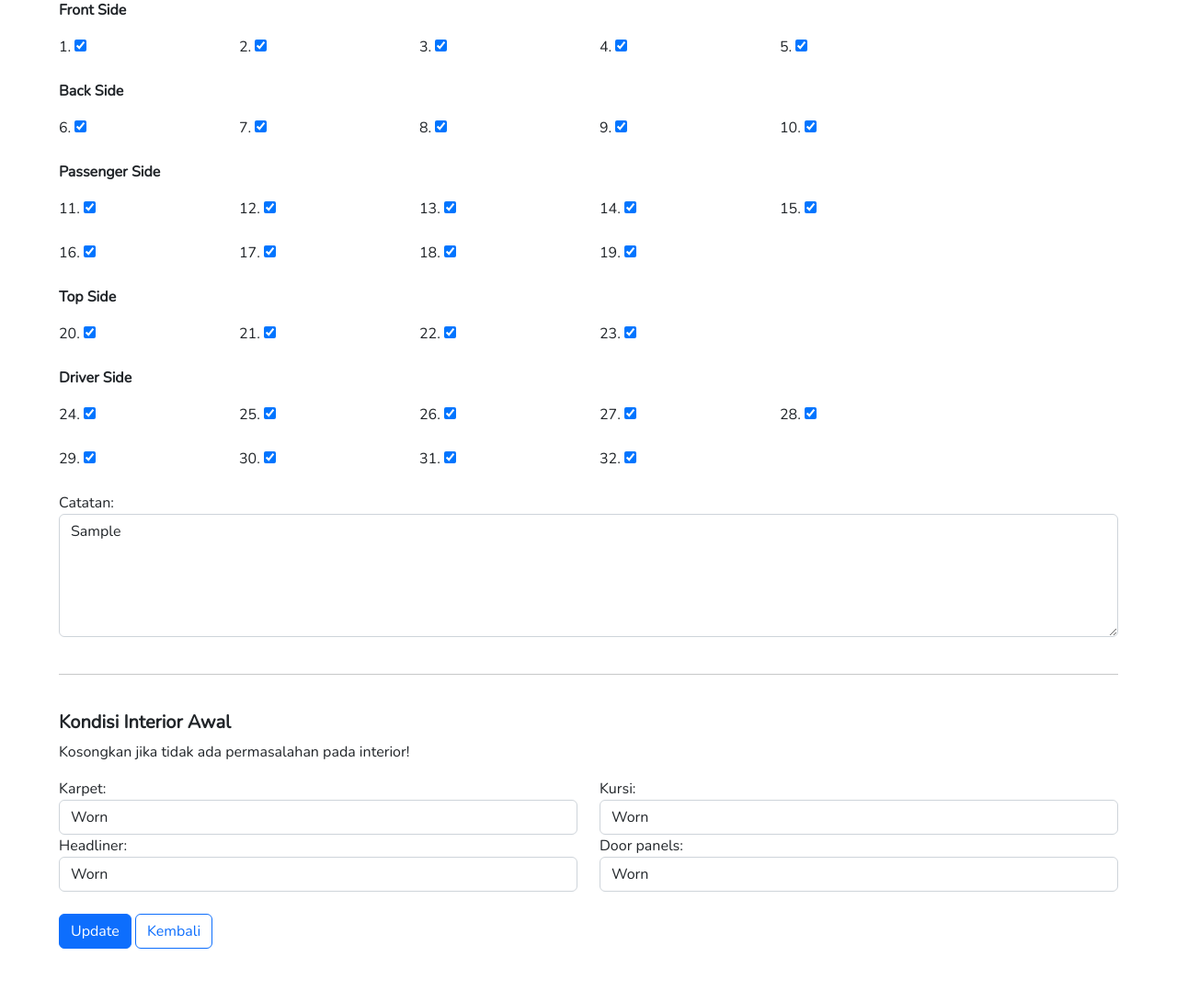
After one commit to arinilhaqq/siIMS, a Django app: template initialinspection/templates/update-initial-inspection.html in a window 1280 px wide. The commit adds this page. Shown: the part 1030-2120 px from the top of the page at 92% size. Run offline with Django 4.2, Linux system fonts and the light colour scheme; tables that the repository leaves empty hold one stand-in row (values such as "Sample post"); the template is opened without the code that fills it: values that come from a table or form of the project are taken from there, most other values are stand-ins (such as "Sample title", 1, 10 or a date in 2020); some libraries are stand-ins or nearby versions.

Commit message:
fix update keluhan appointment + implement update initial inspection

```diff
--- a/appointment/templates/appointment-list.html
+++ b/appointment/templates/appointment-list.html
@@ -121,9 +121,10 @@
                         <a class="btn btn-success" href="/create-initial-inspection/{{ appoint.id }}">Initial Inspection</a>
                       {% endif %}
                     {% endif %}
-
+                    {% if jabatan == 'Admin' and appoint.status != 'Finished' or jabatan == 'Service Advisor' and appoint.status != 'Finished' %}
+                    <a class="btn btn-warning" href="/update-appointment/{{ appoint.id }}">Update</a>
+                  {% endif %}
                     {% if jabatan == 'Admin' or jabatan == 'Service Advisor' %}
-                      <a class="btn btn-warning" href="/update-appointment/{{ appoint.id }}">Update</a>
                       <a class="btn btn-danger" href="/delete-appointment/{{ appoint.id }}" onclick="return confirm('Apakah Anda yakin untuk menghapus item ini?');">Delete</a>
                     {% endif %}
                     <button type="button" class="btn btn-primary" data-bs-dismiss="modal">Kembali</button>
--- /dev/null
+++ b/initialinspection/templates/update-initial-inspection.html
@@ -0,0 +1,434 @@
+update-II
+{% extends 'main.html' %} {% load static %}
+{% block meta %}
+<title>Initial Inspection | si-IMS</title>
+{% endblock meta %} {% block content %}
+  <style>
+    .required:after {
+      content:" *";
+      color: red;
+    }
+  </style>
+
+  <h1 align="center">Update Initial Inspection</h1>
+  <p align="center">Update Laporan Awal kondisi kendaraan pelanggan PT Inter Motor Sport</p>
+
+  <br>
+  <form action="" method="POST">
+    {% csrf_token %}
+    <h5><strong>Informasi Kepemilikan Awal</strong></h5>
+    <form method="POST">
+      <div class="row">
+        <div class="form-group col-md-4">
+            <label class="required" for="id_nomor_rangka">Nomor Rangka:</label>
+            <input type="text" class="form-control" name="nomor_rangka" maxlength="20" id="id_nomor_rangka" value="{{ inspection.nomor_rangka }}">
+          </div>
+          <div class="form-group col-md-4">
+            <label class="required" for="id_model_tipe">Model tipe:</label>
+            <input type="text" class="form-control" name="model_tipe" maxlength="255" id="id_model_tipe" value="{{ inspection.model_tipe }}">
+          </div>
+          <div class="form-group col-md-4">
+            <label class="required" for="id_nomor_mesin">Nomor mesin:</label>
+            <input type="text" class="form-control" name="nomor_mesin" maxlength="20" id="id_nomor_mesin" value="{{ inspection.nomor_mesin }}">
+          </div>
+        </div>
+        <div class="row">
+          <div class="form-group col-md-4">
+            <label class="required"for="id_warna_kendaraan">Warna kendaraan:</label>
+            <input type="text" class="form-control" name="warna_kendaraan" maxlength="50" id="id_warna_kendaraan" value="{{ inspection.warna_kendaraan }}">
+          </div>
+          <div class="form-group col-md-4">
+            <label for="id_tahun_kendaraan">Tahun kendaraan:</label>
+            <input type="number" class="form-control" name="tahun_kendaraan" id="id_tahun_kendaraan" value="{{ inspection.tahun_kendaraan }}">
+          </div>
+          <div class="form-group col-md-4">
+            <label for="id_sisa_bensin">Isi bensin:</label>
+            <input type="number" class="form-control" name="sisa_bensin" id="id_sisa_bensin" value="{{ inspection.sisa_bensin }}">
+          </div>
+        </div>
+      <br>
+      <div class="row">
+        <div class="form-group col-md-4">
+          <label for="id_service_book">Service book:</label>
+          <input type="checkbox" name="service_book" id="id_service_book" checked>
+        </div>
+        <div class="form-group col-md-4">
+          <label for="id_spare_wheel">Spare wheel:</label>
+          <input type="checkbox" name="spare_wheel" id="id_spare_wheel" checked>
+        </div>
+        <div class="form-group col-md-4">
+          <label for="id_jack">Jack:</label>
+          <input type="checkbox" name="jack" id="id_jack" checked>
+        </div>
+      </div>
+      <br>
+      <div class="row">
+        <div class="form-group col-md-4">
+          <label for="id_tools">Tools:</label>
+          <input type="checkbox" name="tools" id="id_tools" checked>
+        </div>
+        <div class="form-group col-md-4">
+          <label for="id_radio_tape">Radio tape:</label>
+          <input type="checkbox" name="radio_tape" id="id_radio_tape" checked>
+        </div>
+      </div>
+      <br>
+      <hr>
+      <br>
+    <h5><strong>Informasi Kendaraan Awal</strong></h5>
+    <p>Checklist apabila ditemukan kerusakan pada bagian yang ditampilkan!</p>
+      <img src="https://cdn.discordapp.com/attachments/896935170333081613/1097355208859852832/Initial_Inspection.png" alt="Gambar Report Mobil">
+      <p><strong>Front Side</strong></p>
+      <div class="row">
+        <div class="form-group col-md-2">
+          <label for="id_front_1">1.</label>
+          {% if inspection.front_1 %}
+          <input type="checkbox" name="front_1" value="id_front_1" id="id_front_1" checked>
+          {% else %}
+          <input type="checkbox" name="front_1" value="id_front_1" id="id_front_1">
+          {% endif %}
+        </div>
+        <div class="form-group col-md-2">
+          <label for="id_front_2">2.</label>
+          {% if inspection.front_2 %}
+          <input type="checkbox" name="front_2" value="id_front_2" id="id_front_2" checked>
+          {% else %}
+          <input type="checkbox" name="front_2" value="id_front_2" id="id_front_2">
+          {% endif %}
+        </div>
+        <div class="form-group col-md-2">
+          <label for="id_front_3">3.</label>
+          {% if inspection.front_3 %}
+          <input type="checkbox" name="front_3" value="id_front_3" id="id_front_3" checked>
+          {% else %}
+          <input type="checkbox" name="front_3" value="id_front_3" id="id_front_3">
+          {% endif %}
+        </div>
+        <div class="form-group col-md-2">
+          <label for="id_front_4">4.</label>
+          {% if inspection.front_4 %}
+          <input type="checkbox" name="front_4" value="id_front_4" id="id_front_4" checked>
+          {% else %}
+          <input type="checkbox" name="front_4" value="id_front_4" id="id_front_4">
+          {% endif %}
+        </div>
+        <div class="form-group col-md-2">
+          <label for="id_front_5">5.</label>
+          {% if inspection.front_5 %}
+          <input type="checkbox" name="front_5" value="id_front_5" id="id_front_5" checked>
+          {% else %}
+          <input type="checkbox" name="front_5" value="id_front_5" id="id_front_5">
+          {% endif %}
+        </div>
+      </div>
+      <br>
+
+      <p><strong>Back Side</strong></p>
+      <div class="row">
+        <div class="form-group col-md-2">
+          <label for="id_back_6">6.</label>
+          {% if inspection.back_6 %}
+          <input type="checkbox" name="back_6" value="id_back_6" id="id_back_6" checked>
+          {% else %}
+          <input type="checkbox" name="back_6" value="id_back_6" id="id_back_6">
+          {% endif %}
+        </div>
+        <div class="form-group col-md-2">
+          <label for="id_back_7">7.</label>
+          {% if inspection.back_7 %}
+          <input type="checkbox" name="back_7" value="id_back_7" id="id_back_7" checked>
+          {% else %}
+          <input type="checkbox" name="back_7" value="id_back_7" id="id_back_7">
+          {% endif %}
+        </div>
+        <div class="form-group col-md-2">
+          <label for="id_back_8">8.</label>
+          {% if inspection.back_8 %}
+          <input type="checkbox" name="back_8" value="id_back_8" id="id_back_8" checked>
+          {% else %}
+          <input type="checkbox" name="back_8" value="id_back_8" id="id_back_8">
+          {% endif %}
+        </div>
+        <div class="form-group col-md-2">
+          <label for="id_back_9">9.</label>
+          {% if inspection.back_9 %}
+          <input type="checkbox" name="back_9" value="id_back_9" id="id_back_9" checked>
+          {% else %}
+          <input type="checkbox" name="back_9" value="id_back_9" id="id_back_9">
+          {% endif %}
+        </div>
+        <div class="form-group col-md-2">
+          <label for="id_back_10">10.</label>
+          {% if inspection.back_10 %}
+          <input type="checkbox" name="back_10" value="id_back_10" id="id_back_10" checked>
+          {% else %}
+          <input type="checkbox" name="back_10" value="id_back_10" id="id_back_10">
+          {% endif %}
+        </div>
+      </div>
+      <br>
+
+      <p><strong>Passenger Side</strong></p>
+      <div class="row">
+        <div class="form-group col-md-2">
+          <label for="id_passenger_11">11.</label>
+          {% if inspection.passenger_11 %}
+          <input type="checkbox" name="passenger_11" value="id_passenger_11" id="id_passenger_11" checked>
+          {% else %}
+          <input type="checkbox" name="passenger_11" value="id_passenger_11" id="id_passenger_11">
+          {% endif %}
+        </div>
+        <div class="form-group col-md-2">
+          <label for="id_passenger_12">12.</label>
+          {% if inspection.passenger_12 %}
+          <input type="checkbox" name="passenger_12" value="id_passenger_12" id="id_passenger_12" checked>
+          {% else %}
+          <input type="checkbox" name="passenger_12" value="id_passenger_12" id="id_passenger_12">
+          {% endif %}
+        </div>
+        <div class="form-group col-md-2">
+          <label for="id_passenger_13">13.</label>
+          {% if inspection.passenger_13 %}
+          <input type="checkbox" name="passenger_13" value="id_passenger_13" id="id_passenger_13" checked>
+          {% else %}
+          <input type="checkbox" name="passenger_13" value="id_passenger_13" id="id_passenger_13">
+          {% endif %}
+        </div>
+        <div class="form-group col-md-2">
+          <label for="id_passenger_14">14.</label>
+          {% if inspection.passenger_14 %}
+          <input type="checkbox" name="passenger_14" value="id_passenger_14" id="id_passenger_14" checked>
+          {% else %}
+          <input type="checkbox" name="passenger_14" value="id_passenger_14" id="id_passenger_14">
+          {% endif %}
+        </div>
+        <div class="form-group col-md-2">
+          <label for="id_passenger_15">15.</label>
+          {% if inspection.passenger_15 %}
+          <input type="checkbox" name="passenger_15" value="id_passenger_15" id="id_passenger_15" checked>
+          {% else %}
+          <input type="checkbox" name="passenger_15" value="id_passenger_15" id="id_passenger_15">
+          {% endif %}
+        </div>
+      </div>
+      <br>
+      <div class="row">
+        <div class="form-group col-md-2">
+          <label for="id_passenger_16">16.</label>
+          {% if inspection.passenger_16 %}
+          <input type="checkbox" name="passenger_16" value="id_passenger_16" id="id_passenger_16" checked>
+          {% else %}
+          <input type="checkbox" name="passenger_16" value="id_passenger_16" id="id_passenger_16">
+          {% endif %}
+        </div>
+        <div class="form-group col-md-2">
+          <label for="id_passenger_17">17.</label>
+          {% if inspection.passenger_17 %}
+          <input type="checkbox" name="passenger_17" value="id_passenger_17" id="id_passenger_17" checked>
+          {% else %}
+          <input type="checkbox" name="passenger_17" value="id_passenger_17" id="id_passenger_17">
+          {% endif %}
+        </div>
+        <div class="form-group col-md-2">
+          <label for="id_passenger_18">18.</label>
+          {% if inspection.passenger_18 %}
+          <input type="checkbox" name="passenger_18" value="id_passenger_18" id="id_passenger_18" checked>
+          {% else %}
+          <input type="checkbox" name="passenger_18" value="id_passenger_18" id="id_passenger_18">
+          {% endif %}
+        </div>
+        <div class="form-group col-md-2">
+          <label for="id_passenger_19">19.</label>
+          {% if inspection.passenger_19 %}
+          <input type="checkbox" name="passenger_19" value="id_passenger_19" id="id_passenger_19" checked>
+          {% else %}
+          <input type="checkbox" name="passenger_19" value="id_passenger_19" id="id_passenger_19">
+          {% endif %}
+        </div>
+      </div>
+      <br>
+
+      <p><strong>Top Side</strong></p>
+      <div class="row">
+        <div class="form-group col-md-2">
+          <label for="id_top_20">20.</label>
+          {% if inspection.top_20 %}
+          <input type="checkbox" name="top_20" value="id_top_20" id="id_top_20" checked>
+          {% else %}
+          <input type="checkbox" name="top_20" value="id_top_20" id="id_top_20">
+          {% endif %}
+        </div>
+        <div class="form-group col-md-2">
+          <label for="id_top_21">21.</label>
+          {% if inspection.top_21 %}
+          <input type="checkbox" name="top_21" value="id_top_21" id="id_top_21" checked>
+          {% else %}
+          <input type="checkbox" name="top_21" value="id_top_21" id="id_top_21">
+          {% endif %}
+        </div>
+        <div class="form-group col-md-2">
+          <label for="id_top_22">22.</label>
+          {% if inspection.top_22 %}
+          <input type="checkbox" name="top_22" value="id_top_22" id="id_top_22" checked>
+          {% else %}
+          <input type="checkbox" name="top_22" value="id_top_22" id="id_top_22">
+          {% endif %}
+        </div>
+        <div class="form-group col-md-2">
+          <label for="id_top_23">23.</label>
+          {% if inspection.top_23 %}
+          <input type="checkbox" name="top_23" value="id_top_23" id="id_top_23" checked>
+          {% else %}
+          <input type="checkbox" name="top_23" value="id_top_23" id="id_top_23">
+          {% endif %}
+        </div>
+      </div>
+      <br>
+
+      <p><strong>Driver Side</strong></p>
+      <div class="row">
+        <div class="form-group col-md-2">
+          <label for="id_driver_24">24.</label>
+          {% if inspection.driver_24 %}
+          <input type="checkbox" name="driver_24" value="id_driver_24" id="id_driver_24" checked>
+          {% else %}
+          <input type="checkbox" name="driver_24" value="id_driver_24" id="id_driver_24">
+          {% endif %}
+        </div>
+        <div class="form-group col-md-2">
+          <label for="id_driver_25">25.</label>
+          {% if inspection.driver_25 %}
+          <input type="checkbox" name="driver_25" value="id_driver_25" id="id_driver_25" checked>
+          {% else %}
+          <input type="checkbox" name="driver_25" value="id_driver_25" id="id_driver_25">
+          {% endif %}
+        </div>
+        <div class="form-group col-md-2">
+          <label for="id_driver_26">26.</label>
+          {% if inspection.driver_26 %}
+          <input type="checkbox" name="driver_26" value="id_driver_26" id="id_driver_26" checked>
+          {% else %}
+          <input type="checkbox" name="driver_26" value="id_driver_26" id="id_driver_26">
+          {% endif %}
+        </div>
+        <div class="form-group col-md-2">
+          <label for="id_driver_27">27.</label>
+          {% if inspection.driver_27 %}
+          <input type="checkbox" name="driver_27" value="id_driver_27" id="id_driver_27" checked>
+          {% else %}
+          <input type="checkbox" name="driver_27" value="id_driver_27" id="id_driver_27">
+          {% endif %}
+        </div>
+        <div class="form-group col-md-2">
+          <label for="id_driver_28">28.</label>
+          {% if inspection.driver_28 %}
+          <input type="checkbox" name="driver_28" value="id_driver_28" id="id_driver_28" checked>
+          {% else %}
+          <input type="checkbox" name="driver_28" value="id_driver_28" id="id_driver_28">
+          {% endif %}
+        </div>
+      </div>
+      <br>
+      <div class="row">
+        <div class="form-group col-md-2">
+          <label for="id_driver_29">29.</label>
+          {% if inspection.driver_29 %}
+          <input type="checkbox" name="driver_29" value="id_driver_29" id="id_driver_29" checked>
+          {% else %}
+          <input type="checkbox" name="driver_29" value="id_driver_29" id="id_driver_29">
+          {% endif %}
+        </div>
+        <div class="form-group col-md-2">
+          <label for="id_driver_30">30.</label>
+          {% if inspection.driver_30 %}
+          <input type="checkbox" name="driver_30" value="id_driver_30" id="id_driver_30" checked>
+          {% else %}
+          <input type="checkbox" name="driver_30" value="id_driver_30" id="id_driver_30">
+          {% endif %}
+        </div>
+        <div class="form-group col-md-2">
+          <label for="id_driver_31">31.</label>
+          {% if inspection.driver_31 %}
+          <input type="checkbox" name="driver_31" value="id_driver_31" id="id_driver_31" checked>
+          {% else %}
+          <input type="checkbox" name="driver_31" value="id_driver_31" id="id_driver_31">
+          {% endif %}
+        </div>
+        <div class="form-group col-md-2">
+          <label for="id_driver_32">32.</label>
+          {% if inspection.driver_32 %}
+          <input type="checkbox" name="driver_32" value="id_driver_32" id="id_driver_32" checked>
+          {% else %}
+          <input type="checkbox" name="driver_32" value="id_driver_32" id="id_driver_32">
+          {% endif %}
+        </div>
+      </div>
+      <br>
+
+    <div class="form-group col-md-12">
+      <label for="id_catatan">Catatan:</label>
+      <textarea name="catatan" class="form-control" cols="40" rows="5" value="id_catatan" id="id_catatan">{{inspection.catatan}}</textarea>
+    </div>
+    <br>
+    <hr>
+    <br>
+    <h5><strong>Kondisi Interior Awal</strong></h5>
+    <p>Kosongkan jika tidak ada permasalahan pada interior!</p>
+    <div class="row">
+      <div class="form-group col-md-6">
+        <label for="id_karpet">Karpet:</label>
+        <select class="form-control" name="karpet" value="id_karpet" id="id_karpet">
+            <option value="" {% if inspection.karpet == '' %}selected{% endif %}>-----</option>
+            <option value="W" {% if inspection.karpet == 'W' %}selected{% endif %}>Worn</option>
+            <option value="B" {% if inspection.karpet == 'B' %}selected{% endif %}>Burns</option>
+            <option value="R" {% if inspection.karpet == 'R' %}selected{% endif %}>Ripped</option>
+            <option value="S" {% if inspection.karpet == 'S' %}selected{% endif %}>Stain</option>
+            <option value="C" {% if inspection.karpet == 'C' %}selected{% endif %}>Cracked</option>
+        </select>
+      </div>
+      <div class="form-group col-md-6">
+        <label for="id_kursi">Kursi:</label>
+          <select class="form-control" name="kursi" value="id_kursi" id="id_kursi">
+            <option value="" {% if inspection.kursi == '' %}selected{% endif %}>-----</option>
+            <option value="W" {% if inspection.kursi == 'W' %}selected{% endif %}>Worn</option>
+            <option value="B" {% if inspection.kursi == 'B' %}selected{% endif %}>Burns</option>
+            <option value="R" {% if inspection.kursi == 'R' %}selected{% endif %}>Ripped</option>
+            <option value="S" {% if inspection.kursi == 'S' %}selected{% endif %}>Stain</option>
+            <option value="C" {% if inspection.kursi == 'C' %}selected{% endif %}>Cracked</option>
+          </select>
+      </div>
+    </div>
+    <div class="row">
+      <div class="form-group col-md-6">
+        <label for="id_headliner">Headliner:</label>
+        <select class="form-control" name="headliner" value="id_headliner" id="id_headliner">
+          <option value="" {% if inspection.karpet == '' %}selected{% endif %}>-----</option>
+            <option value="W" {% if inspection.headliner == 'W' %}selected{% endif %}>Worn</option>
+            <option value="B" {% if inspection.headliner == 'B' %}selected{% endif %}>Burns</option>
+            <option value="R" {% if inspection.headliner == 'R' %}selected{% endif %}>Ripped</option>
+            <option value="S" {% if inspection.headliner == 'S' %}selected{% endif %}>Stain</option>
+            <option value="C" {% if inspection.headliner == 'C' %}selected{% endif %}>Cracked</option>
+        </select>
+      </div>
+      <div class="form-group col-md-6">
+        <label for="id_door_panels">Door panels:</label>
+        <select class="form-control" name="door_panels" value="id_door_panels" id="id_door_panels">
+          <option value="" {% if inspection.door_panels == '' %}selected{% endif %}>-----</option>
+            <option value="W" {% if inspection.door_panels == 'W' %}selected{% endif %}>Worn</option>
+            <option value="B" {% if inspection.door_panels == 'B' %}selected{% endif %}>Burns</option>
+            <option value="R" {% if inspection.door_panels == 'R' %}selected{% endif %}>Ripped</option>
+            <option value="S" {% if inspection.door_panels == 'S' %}selected{% endif %}>Stain</option>
+            <option value="C" {% if inspection.door_panels == 'C' %}selected{% endif %}>Cracked</option>
+        </select>
+      </div>
+    </div>
+    <br>
+    <input type="hidden" name="appointment" id="appointment" value="{{ appointment.id }}">
+    <input type="hidden" name="checked" id="checked" value=False>
+    <input type="hidden" name="approved" id="approved" value=False>
+    <div class="bs-example">
+      <button type="submit" class="btn btn-primary" onclick="return confirm('Apakah Anda yakin untuk menyimpan formulir ini?');">Update</button>
+      <a class="btn btn-outline-primary" href="/detail-initial-inspection/{{ appointment.id }}">Kembali</a>
+    </div>
+  </form>
+{% endblock %}
--- a/initialinspection/urls.py
+++ b/initialinspection/urls.py
@@ -5,4 +5,6 @@ from .models import InitialInspection
 urlpatterns = [
     path('create-initial-inspection/<int:id>', views.create_initial_inspection),
     path('detail-initial-inspection/<int:id>', views.detail_initial_inspection),
+    path('update-initial-inspection/<int:id>', views.update_initial_inspection),
+
 ]
```
Also changed, not shown: appointment/views.py (+6 -2 lines), initialinspection/templates/detail-initial-inspection.html (+42 -9 lines), initialinspection/views.py (+27 -1 lines).
